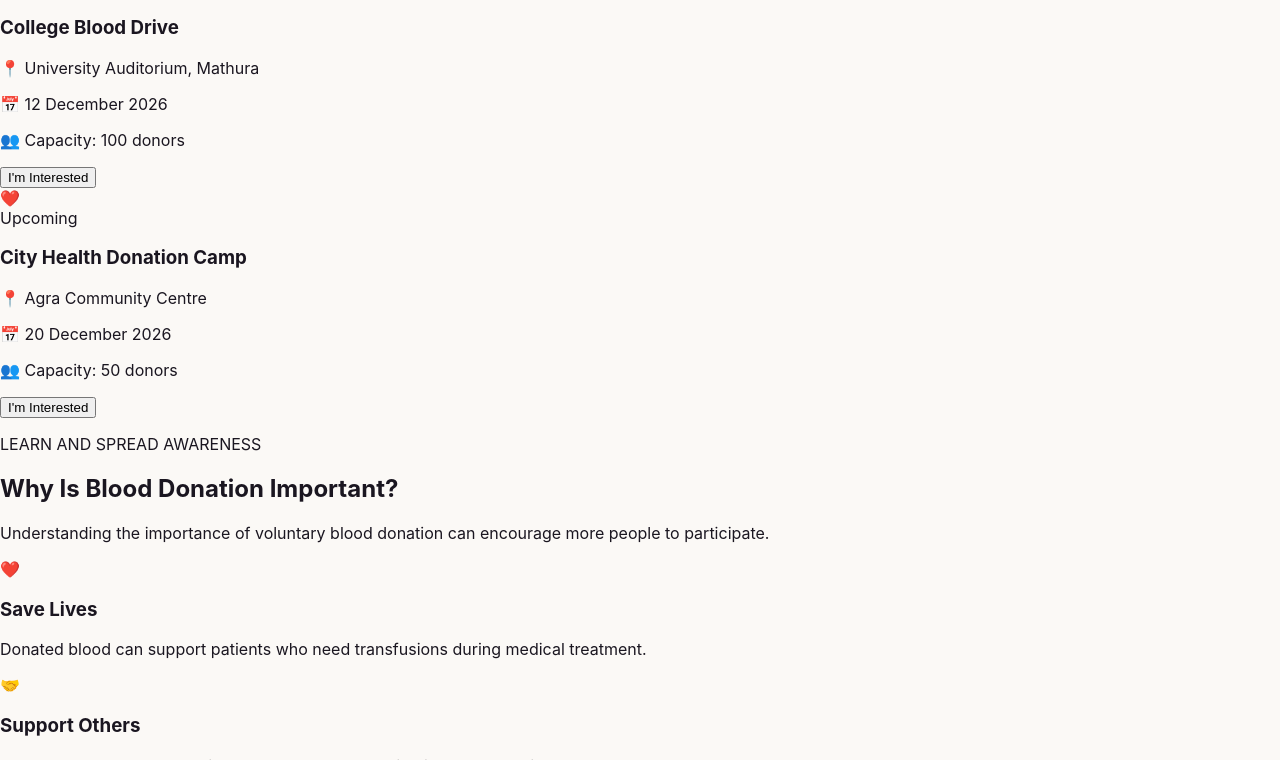
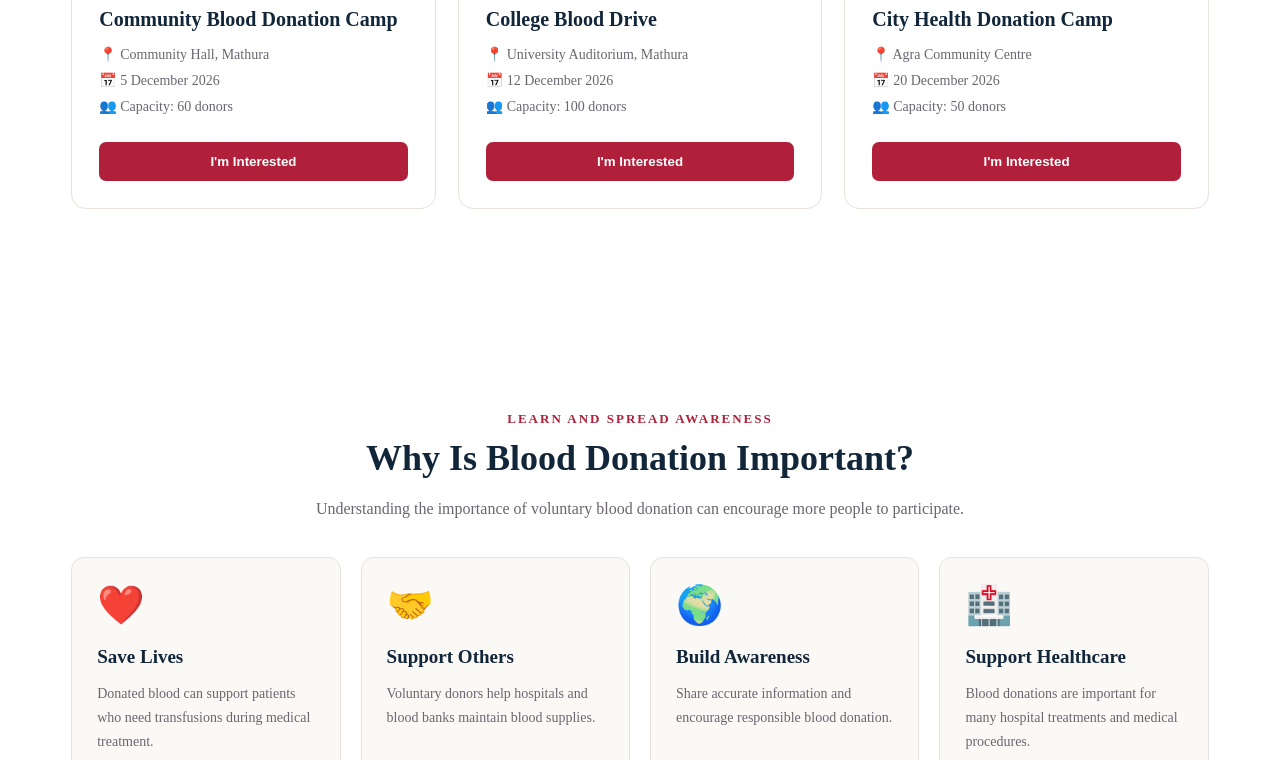
Before and after one commit to aryanabhijeet34-droid/Blood-donation-website-, a plain HTML site: page HTML/Member3.html in a window 1280 px wide. Shown: the part 420-1180 px from the top of the page. Drawn offline with Linux system fonts and the light colour scheme; files that its build step writes are made by us from their sources; files whose address does not match are found by name.

Commit message:
Rename Member 3 CSS file

```diff
--- a/HTML/Member3.html
+++ b/HTML/Member3.html
@@ -5,7 +5,7 @@
     <meta name="viewport" content="width=device-width, initial-scale=1.0">
     <title>Document</title>
 </head>
-<link rel="stylesheet" href="blood_donation.css">
+<link rel="stylesheet" href="member3.css">
 <body>
     <!-- ========== MEMBER 3: BLOOD DONATION CAMPS ========== -->
 
```
Also changed, not shown: CSS/member3.css (renamed from CSS/blood_donation.css.css).
